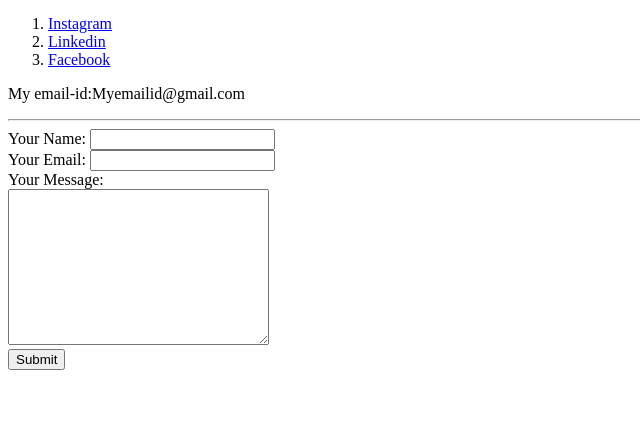
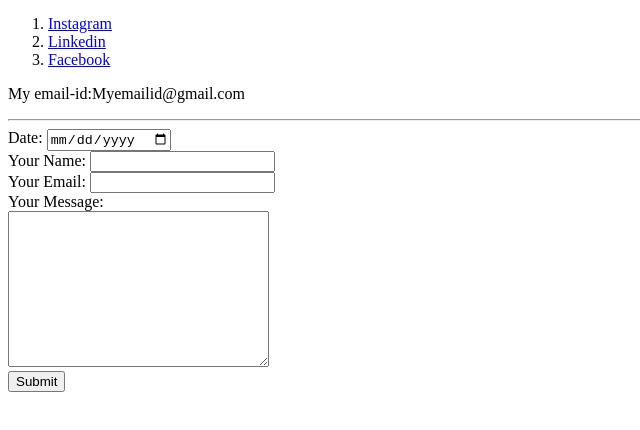
Before and after one commit to POBOROJO/cv, a plain HTML site: page contact.html in a window 1280 px wide. Shown: the part 44-474 px from the top of the page, without its empty margins (0-640 px from the left). Drawn offline with Linux system fonts and the light colour scheme.

Commit message:
Update contact.html

```diff
--- a/contact.html
+++ b/contact.html
@@ -14,6 +14,8 @@
     <p>My email-id:Myemailid@gmail.com</p>
     <hr>
     <form action="mailto:parijatbhatt1@gmail.com" method="post" enctype="text/plain">
+      <label>Date:</label>
+      <input type="date" name="Date"><br>
       <label>Your Name:</label>
       <input type="text" name="your Name"><br>
       <label>Your Email:</label>
```
